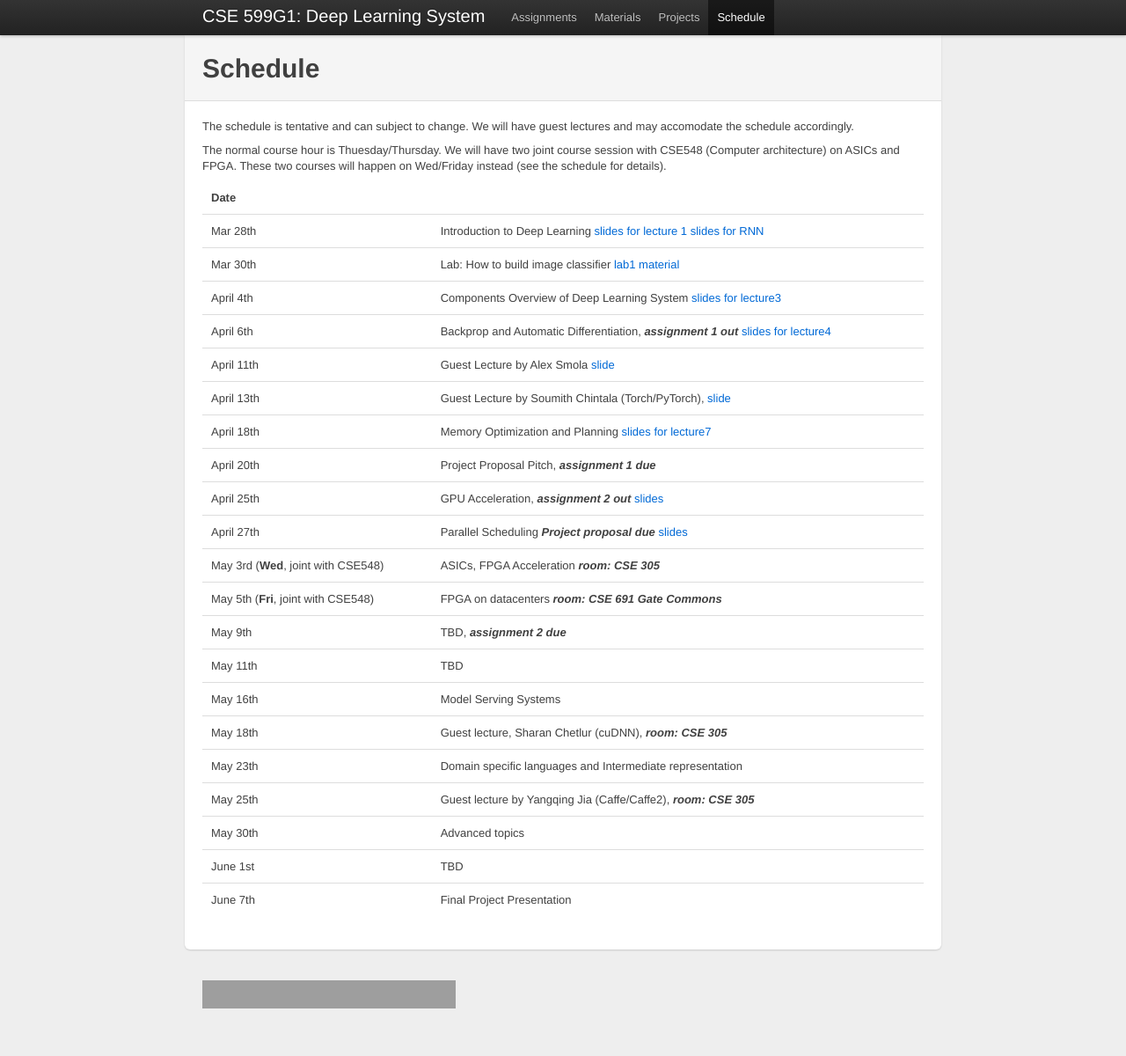
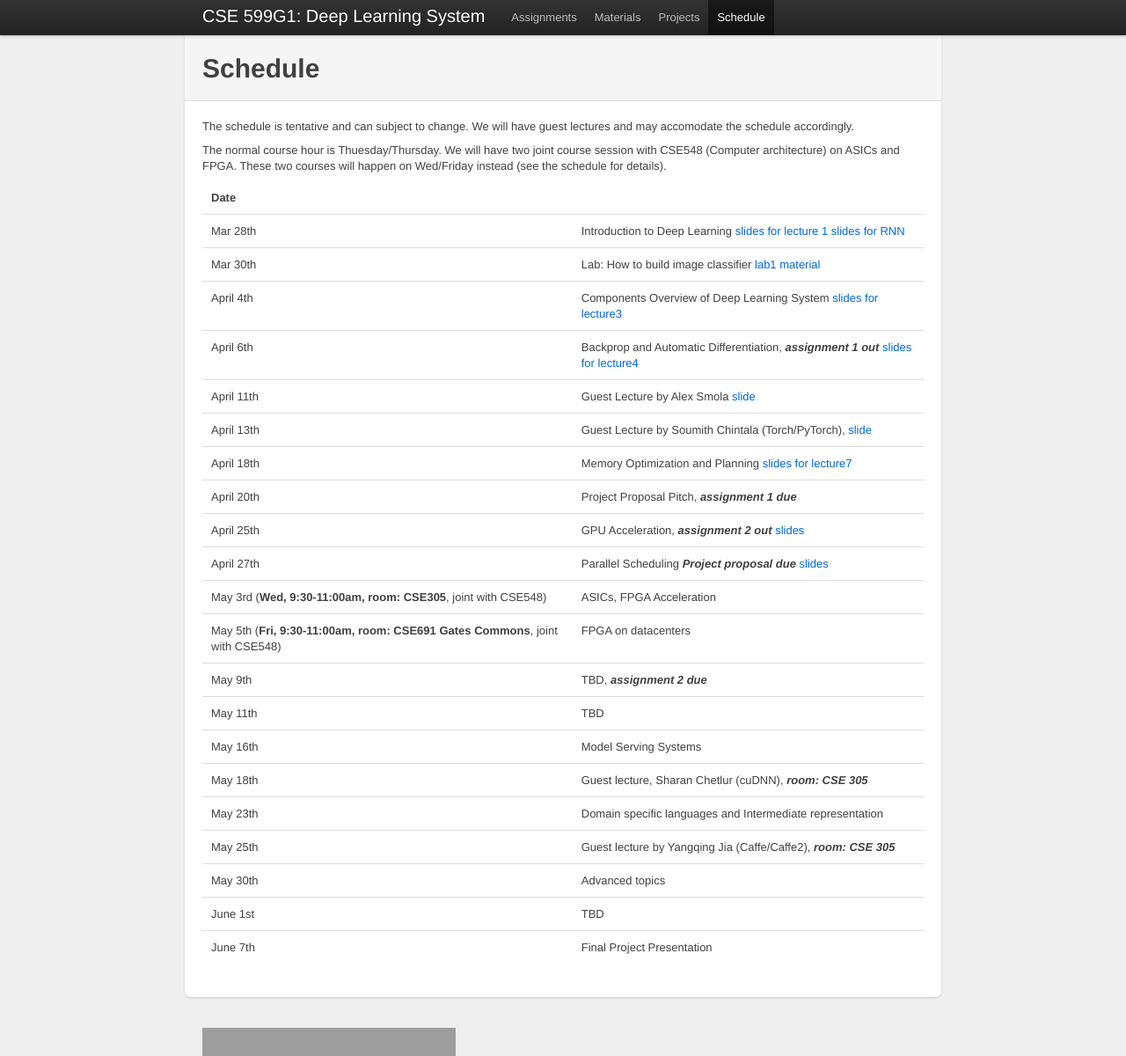
Before and after one commit to dlsys-course/dlsys-course.github.io, a Jekyll site: the page built from schedule.md, in a window 1280 px wide and 1200 px high. Shown: the whole window at 88% size. Built offline with Jekyll 4.4.1, drawn with Linux system fonts in a browser that asks for light colours; grey boxes are pictures that could not be loaded.

Commit message:
update schedule

```diff
--- a/schedule.md
+++ b/schedule.md
@@ -26,8 +26,8 @@ happen on Wed/Friday instead (see the schedule for details).
 | April 20th               |   Project Proposal Pitch, ***assignment 1 due***  |
 | April 25th               |   GPU Acceleration, ***assignment 2 out*** [slides](pdf/lecture8.pdf) |
 | April 27th               |   Parallel Scheduling  ***Project proposal due*** [slides](pdf/lecture9.pdf)|
-| May 3rd (**Wed**, joint with CSE548) |   ASICs, FPGA Acceleration ***room: CSE 305***  |
-| May 5th (**Fri**, joint with CSE548) |   FPGA on datacenters ***room: CSE 691 Gate Commons***  |
+| May 3rd (**Wed, 9:30-11:00am, room: CSE305**, joint with CSE548) |   ASICs, FPGA Acceleration |
+| May 5th (**Fri, 9:30-11:00am, room: CSE691 Gates Commons**, joint with CSE548) |   FPGA on datacenters  |
 | May 9th                  |  TBD, ***assignment 2 due***            |
 | May 11th                 |   TBD  |
 | May 16th                 |   Model Serving Systems                                     |
```
